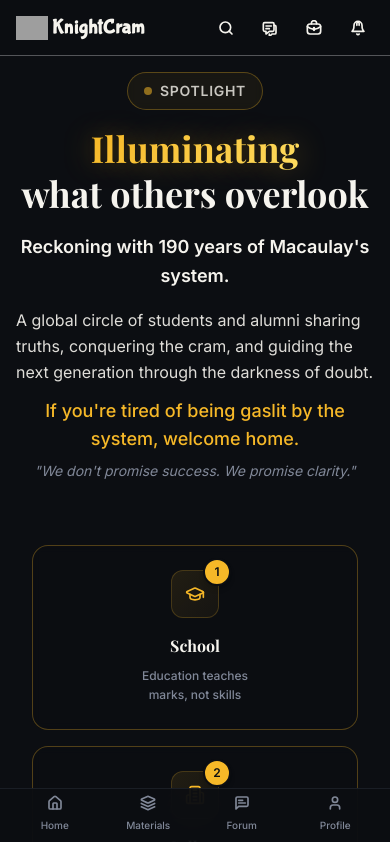
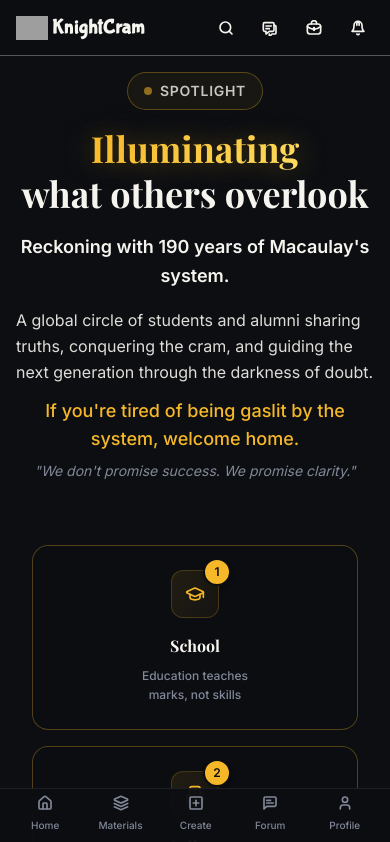
Before and after one commit to yuvraj-hash/KnightCram, a React (Vite) app: page /main in a window 390 px wide. Shown: the top 842 px of the page. Built offline with nearby package versions, Linux system fonts and the light colour scheme; grey boxes are pictures that could not be loaded; the HTML template or start-up script is replaced by a standard one.

Commit message:
Add Create button to center of mobile bottom navigation

```diff
--- a/src/components/navigation/BottomNav.tsx
+++ b/src/components/navigation/BottomNav.tsx
@@ -1,11 +1,11 @@
-import { Home, Layers, MessageSquareText, User } from "lucide-react";
+import { Home, Layers, MessageSquareText, User, PlusSquare } from "lucide-react";
 import { Button } from "@/components/ui/button";
 
 const BottomNav = () => {
     const navItems = [
         { icon: Home, label: "Home", active: false, ariaLabel: "Home page" },
         { icon: Layers, label: "Materials", active: false, ariaLabel: "Study materials" },
-
+        { icon: PlusSquare, label: "Create", active: false, ariaLabel: "Create new post" },
         { icon: MessageSquareText, label: "Forum", active: false, ariaLabel: "Discussion forum" },
         { icon: User, label: "Profile", active: false, ariaLabel: "User profile" },
     ];
```
